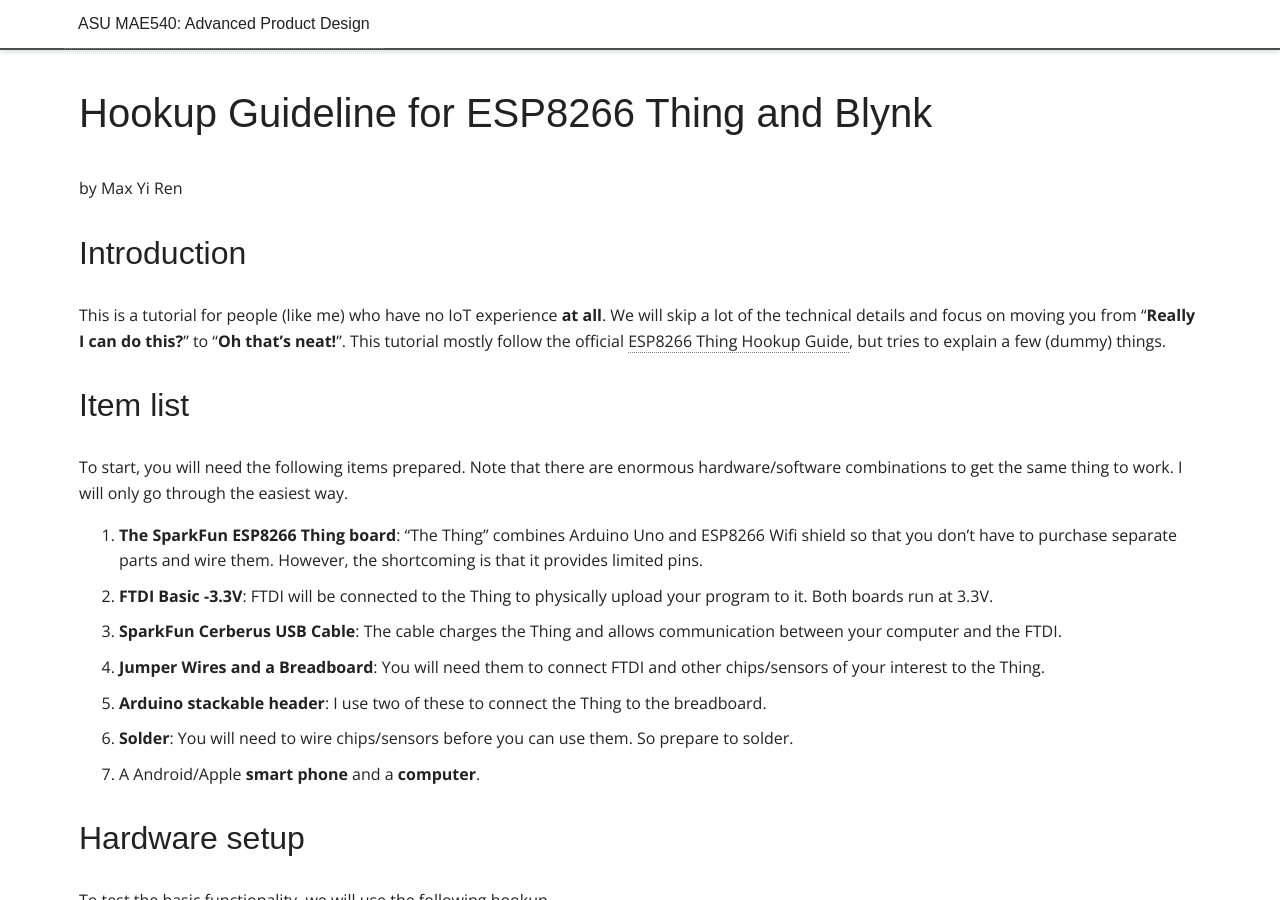
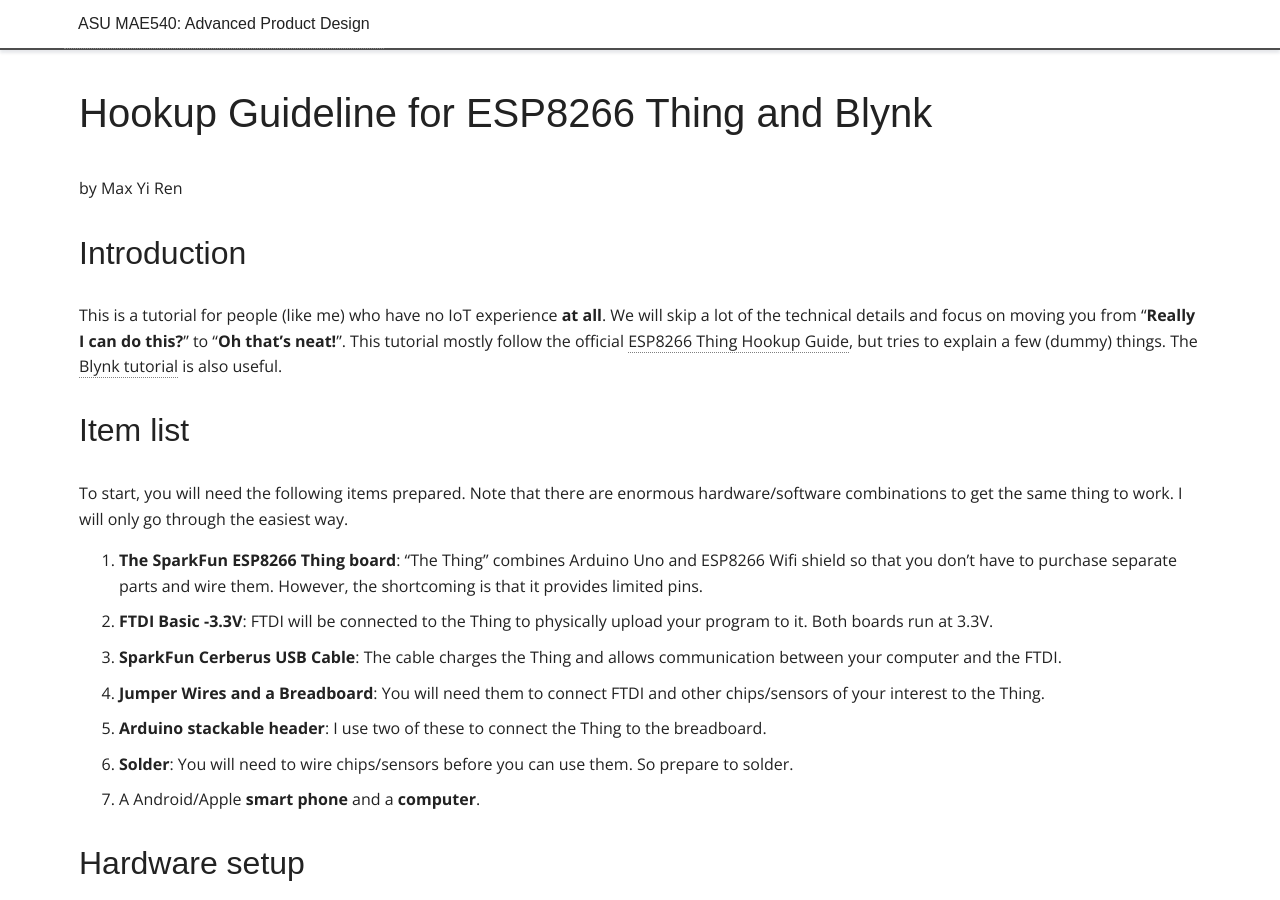
Before and after one commit to DesignInformaticsLab/DesignInformaticsLab.github.io, a Jekyll site: the page built from _posts/teaching/productdesign/2016-11-19-sparkfunthing_tutorial.md, in a window 1280 px wide and 900 px high. Built offline with Jekyll 4.4.1, drawn with Linux system fonts in a browser that asks for light colours; some web fonts are replaced.

```diff
--- a/_posts/teaching/productdesign/2016-11-19-sparkfunthing_tutorial.md
+++ b/_posts/teaching/productdesign/2016-11-19-sparkfunthing_tutorial.md
@@ -4,7 +4,6 @@
 title:  IoT - Hookup Guideline for ESP8266 Thing and Blynk
 ---
 # Hookup Guideline for ESP8266 Thing and Blynk
-
 by Max Yi Ren
 
 ## Introduction
@@ -12,7 +11,7 @@
 This is a tutorial for people (like me) who have no IoT experience **at all**. We will skip a lot
 of the technical details and focus on moving you from "**Really I can do this?**" to "**Oh that's neat!**".
 This tutorial mostly follow the official [ESP8266 Thing Hookup Guide][1], but tries to explain
-a few (dummy) things.
+a few (dummy) things. The [Blynk tutorial][blynk] is also useful.
 
 ## Item list
 
@@ -190,3 +189,4 @@
 [2]: https://www.arduino.cc/en/Main/Software
 [3]: https://github.com/sparkfun/SparkFun_MPL3115A2_Breakout_Arduino_Library/archive/master.zip
 [blynklib]: https://github.com/blynkkk/blynk-library
+[blynk]: http://docs.blynk.cc/
```
Also changed, not shown: _posts/teaching/productdesign/2016-11-20-ansys.md (+6 -5 lines), 2 other files.
